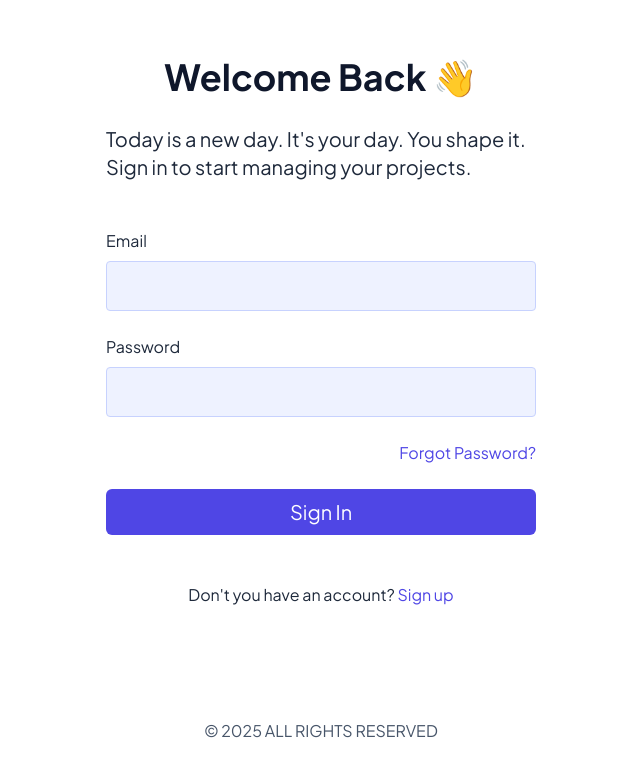
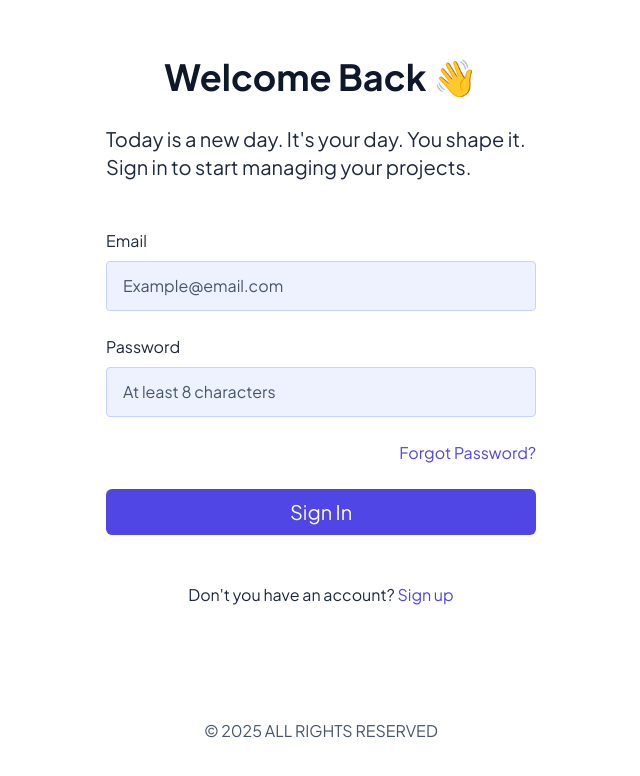
Before and after one commit to NeZox-off/social-network-web, a Next.js app: page / in a window 1280 px wide. Shown: the top 776 px of the page, without its empty margins (319-959 px from the left). Built offline with nearby package versions, Linux system fonts and the light colour scheme.

Commit message:
updated sign-in

```diff
--- a/src/views/sign-in/ui/SignInPage.tsx
+++ b/src/views/sign-in/ui/SignInPage.tsx
@@ -2,7 +2,6 @@
 import { routeConfig } from '@/shared/config'
 import { Button, Input, Label } from '@/shared/ui'
 import Link from 'next/link'
-import { cn } from '@/shared/lib/utils'
 import { useForm } from 'react-hook-form'
 import { zodResolver } from '@hookform/resolvers/zod'
 import { loginFormSchema } from '../model/schema'
@@ -13,7 +12,6 @@ export const SignInPage = ({}: SignInPageProps) => {
 	const {
 		register,
 		handleSubmit,
-		formState: { errors },
 	} = useForm({
 		resolver: zodResolver(loginFormSchema),
 		mode: 'onSubmit',
@@ -42,29 +40,26 @@ export const SignInPage = ({}: SignInPageProps) => {
 							className="flex flex-col w-full items-end space-y-6"
 						>
 							<div className="w-full space-y-6">
-								<div className="space-y-2">
 								<Label className="w-full">
 									Email
-										<Input variant={'primary'} type="text" {...register('email')} />
+									<Input
+										placeholder="Example@email.com"
+										variant={'primary'}
+										type="text"
+										{...register('email')}
+									/>
 								</Label>
-									{errors.email && (
-										<p className={cn('text-red-500/70')}>{errors.email.message}</p>
-									)}
-								</div>
-								<div className="space-y-2">
+
 								<Label>
 									Password
 									<Input
+										placeholder="At least 8 characters"
 										variant={'primary'}
 										className="pr-12"
 										type="password"
 										{...register('password')}
 									/>
 								</Label>
-									{errors.password && (
-										<p className={cn('text-red-500/70')}>{errors.password.message}</p>
-									)}
-								</div>
 							</div>
 							<Link href={routeConfig.password_recovery}>Forgot Password?</Link>
 							<Button
```
Lines whose indentation alone changed are shown as unchanged.
